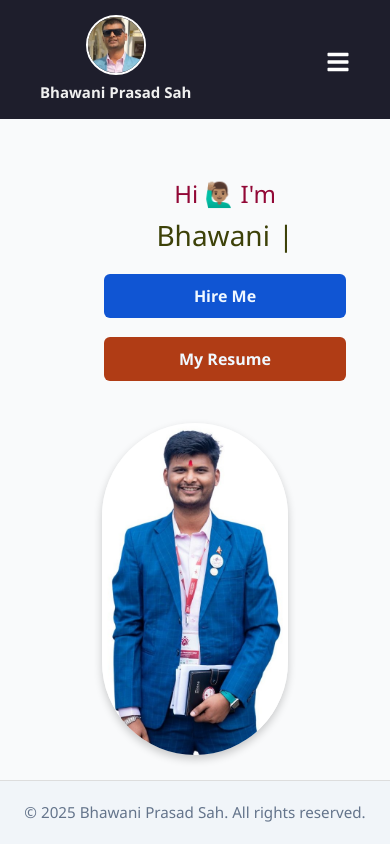
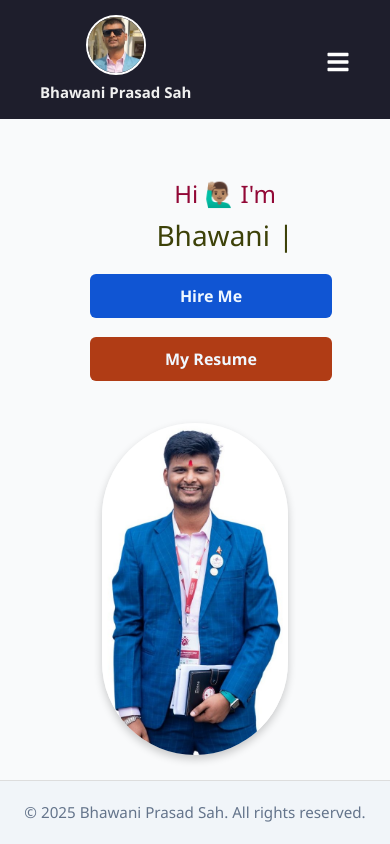
Before and after one commit to BS55Script/portfolio, a React (Create React App) app: page / in a window 390 px wide. Built offline with nearby package versions, Linux system fonts and the light colour scheme.

Commit message:
final check for button

```diff
--- a/src/pages/Home/Home.css
+++ b/src/pages/Home/Home.css
@@ -207,7 +207,7 @@
     }
   }
 
-  @media (max-width: 600px) {
+  @media (max-width:600px) {
     .about-text p {
       font-size: 16px;
     }
@@ -225,6 +225,7 @@
       width: 80%;
       max-width: 300px;
       margin: 2px;
+      margin-right: 30px;
       align-items: center;
 
     }
```
